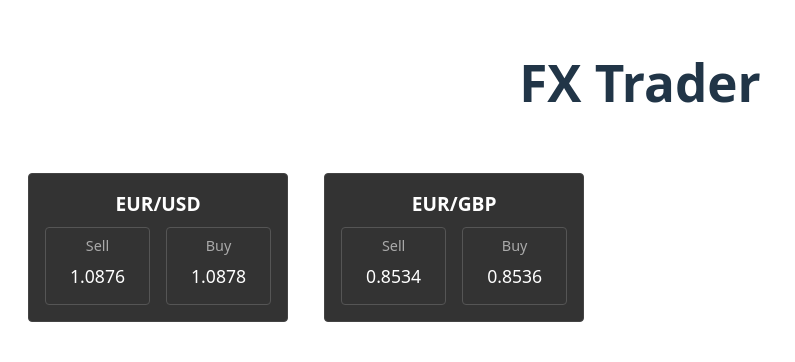
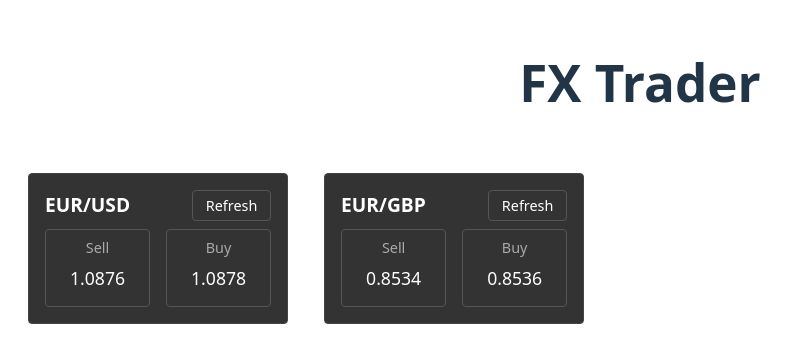
Before and after one commit to frankmathy/fxtrader, a React (Vite) app: page / in a window 1280 px wide. Shown: the top 362 px of the page, without its empty margins (0-795 px from the left). Built offline with nearby package versions, Linux system fonts and the light colour scheme.

Commit message:
Added refresh rates button

```diff
--- a/src/App.tsx
+++ b/src/App.tsx
@@ -8,13 +8,13 @@ function App() {
       <div className="fx-rates-container">
         <FXRatePanel
           currencyPair="EUR/USD"
-          bidRate={1.0876}
-          offerRate={1.0878}
+          initialBidRate={1.0876}
+          initialOfferRate={1.0878}
         />
         <FXRatePanel
           currencyPair="EUR/GBP"
-          bidRate={0.8534}
-          offerRate={0.8536}
+          initialBidRate={0.8534}
+          initialOfferRate={0.8536}
         />
       </div>
     </div>
--- a/src/components/FXRatePanel.css
+++ b/src/components/FXRatePanel.css
@@ -8,11 +8,37 @@
   color: white;
 }
 
+.panel-header {
+  display: flex;
+  justify-content: space-between;
+  align-items: center;
+  margin-bottom: 0.5rem;
+}
+
 .currency-pair {
   font-size: 1.2rem;
   font-weight: bold;
-  margin-bottom: 0.5rem;
   text-align: center;
+  margin-bottom: 0;
+}
+
+.reload-button {
+  background: none;
+  border: 1px solid #555;
+  border-radius: 4px;
+  color: white;
+  cursor: pointer;
+  padding: 0.3rem 0.8rem;
+  font-size: 0.9rem;
+  transition: background-color 0.2s;
+}
+
+.reload-button:hover {
+  background-color: #444;
+}
+
+.reload-button:active {
+  background-color: #555;
 }
 
 .rates-container {
--- a/src/components/FXRatePanel.tsx
+++ b/src/components/FXRatePanel.tsx
@@ -1,12 +1,22 @@
-import './FXRatePanel.css';
+import "./FXRatePanel.css";
+import { useState } from "react";
 
 interface FXRatePanelProps {
   currencyPair: string;
-  bidRate: number;
-  offerRate: number;
+  initialBidRate: number;
+  initialOfferRate: number;
 }
 
-const FXRatePanel: React.FC<FXRatePanelProps> = ({ currencyPair, bidRate, offerRate }) => {
+const FXRatePanel: React.FC<FXRatePanelProps> = ({ currencyPair, initialBidRate, initialOfferRate }) => {
+  const [bidRate, setBidRate] = useState(initialBidRate);
+  const [offerRate, setOfferRate] = useState(initialOfferRate);
+
+  const handleReload = () => {
+    const randomChange = () => (Math.random() - 0.5) * 0.002;
+    setBidRate((prev) => +(prev + randomChange()).toFixed(4));
+    setOfferRate((prev) => +(prev + randomChange()).toFixed(4));
+  };
+
   const handleSellClick = () => {
     console.log(`Sell ${currencyPair} at ${bidRate}`);
   };
@@ -17,7 +27,12 @@ const FXRatePanel: React.FC<FXRatePanelProps> = ({ currencyPair, bidRate, offerR
 
   return (
     <div className="fx-rate-panel">
-      <div className="currency-pair">{currencyPair}</div>
+      <div className="panel-header">
+        <div className="currency-pair">{currencyPair}</div>
+        <button className="reload-button" onClick={handleReload}>
+          Refresh
+        </button>
+      </div>
       <div className="rates-container">
         <button className="rate-button" onClick={handleSellClick}>
           <div className="rate-label">Sell</div>
```
